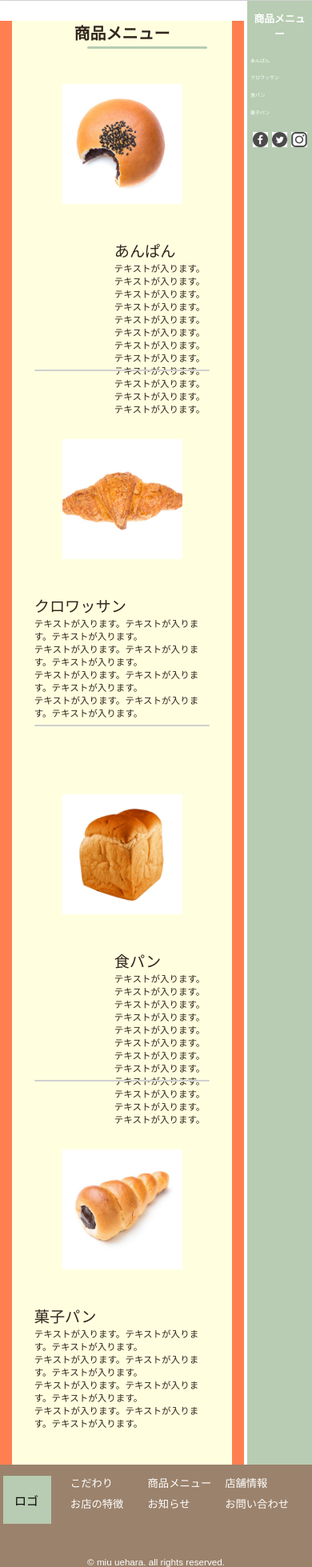
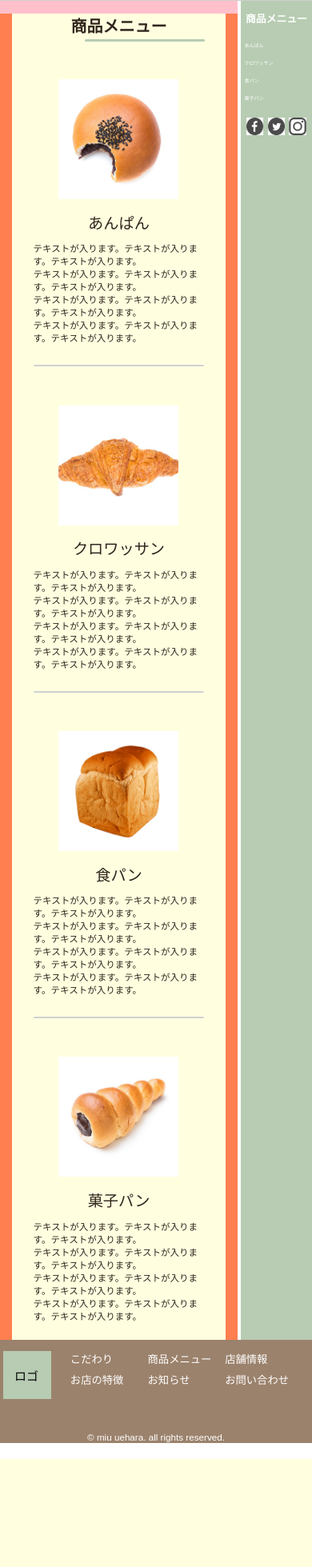
Before and after one commit to ueharamiu/miubread, a PHP site: page /menu.php in a window 390 px wide. Shown: the part 108-2067 px from the top of the page at 80% size. After the commit the page ends 1932 px from the top, so only its background shows below. Run offline with PHP 8.4, Linux system fonts and the light colour scheme.

Commit message:
_menu.scss のタブレットデザイン中(2月22日)

```diff
--- a/common/header.php
+++ b/common/header.php
@@ -15,7 +15,7 @@
       });
     });
     </script>
-  </head>
+
 
     <body>
       <div id="header">
--- a/css/style.css
+++ b/css/style.css
@@ -311,19 +311,36 @@ body {
   margin: 0 auto;
 }
 
+@media (max-width: 768px) {
+  .wrapper {
+    max-width: 100%;
+    min-width: 261px;
+  }
+}
+
 @media (max-width: 320px) {
   .wrapper {
     display: block;
   }
 }
 
+.contents {
+  width: 1080px;
+}
+
+@media (max-width: 768px) {
+  .contents {
+    background-color: pink;
+    width: 100%;
+  }
+}
+
 .menu-wrapper-grid {
-  width: 1080px;
-  background: #fff;
+  width: 1060px;
+  background-color: #000;
   height: auto;
   margin-top: 10px;
   margin-bottom: 10px;
-  position: relative;
 }
 
 @media (max-width: 768px) {
@@ -351,7 +368,7 @@ body {
 .menu-title {
   font-size: 20px;
   text-align: center;
-  margin-top: 26px;
+  /* margin-top: 26px; */
   margin-bottom: 10px;
   color: #31251c;
   position: relative;
@@ -375,6 +392,13 @@ body {
   }
 }
 
+@media (max-width: 320px) {
+  .menu-title::after {
+    width: 50%;
+    left: 25%;
+  }
+}
+
 .menu-images {
   display: block;
 }
@@ -400,6 +424,7 @@ body {
     display: block;
     width: 80%;
     height: auto;
+    margin-top: 20%;
   }
 }
 
@@ -423,6 +448,7 @@ body {
     display: block;
     width: 80%;
     height: auto;
+    margin-top: 20%;
   }
 }
 
@@ -474,6 +500,7 @@ body {
 @media (max-width: 768px) {
   .menu-commentary-box-right::after {
     left: 0;
+    margin-top: 10%;
   }
 }
 
@@ -484,6 +511,7 @@ body {
 @media (max-width: 768px) {
   .menu-commentary-box-left::after {
     left: 0;
+    margin-top: 10%;
   }
 }
 
@@ -500,10 +528,26 @@ body {
   margin-top: 40px;
 }
 
+@media (max-width: 768px) {
+  .menu-commentary-right,
+  .menu-commentary-left {
+    margin-top: initial;
+    margin-bottom: 15%;
+  }
+}
+
 .menu-commentary-right {
   margin-left: 100px;
   height: 150px;
   margin-top: 40px;
+}
+
+@media (max-width: 768px) {
+  .menu-commentary-right {
+    margin-left: initial;
+    margin-top: initial;
+    margin-bottom: 15%;
+  }
 }
 
 .bread-name-anpan,
@@ -512,6 +556,18 @@ body {
 .bread-name-sweet-bread {
   font-size: 1.5em;
   width: 200px;
+}
+
+@media (max-width: 768px) {
+  .bread-name-anpan,
+  .bread-name-croissant,
+  .bread-name-plain-bread,
+  .bread-name-sweet-bread {
+    margin: 0 auto;
+    margin-top: 5%;
+    margin-bottom: 5%;
+    text-align: center;
+  }
 }
 
 dd {
--- a/index.php
+++ b/index.php
@@ -15,6 +15,7 @@
 <?php
   require('common/header.php');
 ?>
+  </head>
 
       <div class="wrapper">
         <div class="contents">
--- a/menu.php
+++ b/menu.php
@@ -16,6 +16,9 @@
 <?php
   require('./common/header.php');
 ?>
+
+  </head>
+
 
       <div class="wrapper">
         <div class="contents">
@@ -92,5 +95,4 @@
 ?>
 
     </body>
-
 </html>
--- a/scss/_menu.scss
+++ b/scss/_menu.scss
@@ -20,18 +20,29 @@ body {
   display: flex;
   max-width: 1280px;
   margin: 0 auto;
+  @include breakpoint( tablet ) {
+    max-width: 100%;
+    min-width: 261px;
+  }
   @include breakpoint( sp ) {
     display: block;
   }
 }
 
+.contents {
+  width: 1080px;
+  @include breakpoint( tablet ) {
+    background-color: pink;
+    width: 100%;
+  }
+}
+
 .menu-wrapper-grid {
-  width: 1080px;
-  background: #fff;
+  width: 1060px;
+  background-color: #000;
   height: auto;
   margin-top: 10px;
   margin-bottom: 10px;
-  position: relative;
   @include breakpoint( tablet ) {
     width: 100%;
     height: auto;
@@ -53,7 +64,7 @@ body {
     .menu-title {
       font-size: 20px;
       text-align: center;
-      margin-top: 26px;
+      /* margin-top: 26px; */
       margin-bottom: 10px;
       color: #31251c;
       position: relative;
@@ -70,6 +81,10 @@ body {
         display: inline-block;
         @include breakpoint( tablet ) {
           left: 34%;
+        }
+        @include breakpoint( sp ) {
+          width: 50%;
+          left: 25%;
         }
       }
     }
@@ -93,6 +108,7 @@ body {
         display: block;
         width: 80%;
         height: auto;
+        margin-top: 20%;
       }
     }
 
@@ -107,6 +123,7 @@ body {
         display: block;
         width: 80%;
         height: auto;
+        margin-top: 20%;
       }
     }
 
@@ -144,6 +161,7 @@ body {
           left: -250px;
           @include breakpoint( tablet ) {
             left: 0;
+            margin-top: 10%;
           }
         }
       }
@@ -152,6 +170,7 @@ body {
           left: -150px;
           @include breakpoint( tablet ) {
             left: 0;
+            margin-top: 10%;
           }
         }
       }
@@ -163,11 +182,20 @@ body {
           flex-direction: column;
           height: 150px;
           margin-top: 40px;
+          @include breakpoint( tablet ) {
+            margin-top: initial;
+            margin-bottom: 15%;
+          }
         }
         .menu-commentary-right {
           margin-left: 100px;
           height: 150px;
           margin-top: 40px;
+          @include breakpoint( tablet ) {
+            margin-left: initial;
+            margin-top: initial;
+            margin-bottom: 15%;
+          }
         }
 
 
@@ -177,6 +205,12 @@ body {
           .bread-name-sweet-bread {
             font-size: 1.5em;
             width: 200px;
+            @include breakpoint( tablet ) {
+              margin: 0 auto;
+              margin-top: 5%;
+              margin-bottom: 5%;
+              text-align: center;
+            }
           }
 
             dd {
```
Also changed, not shown: 1 other file.
